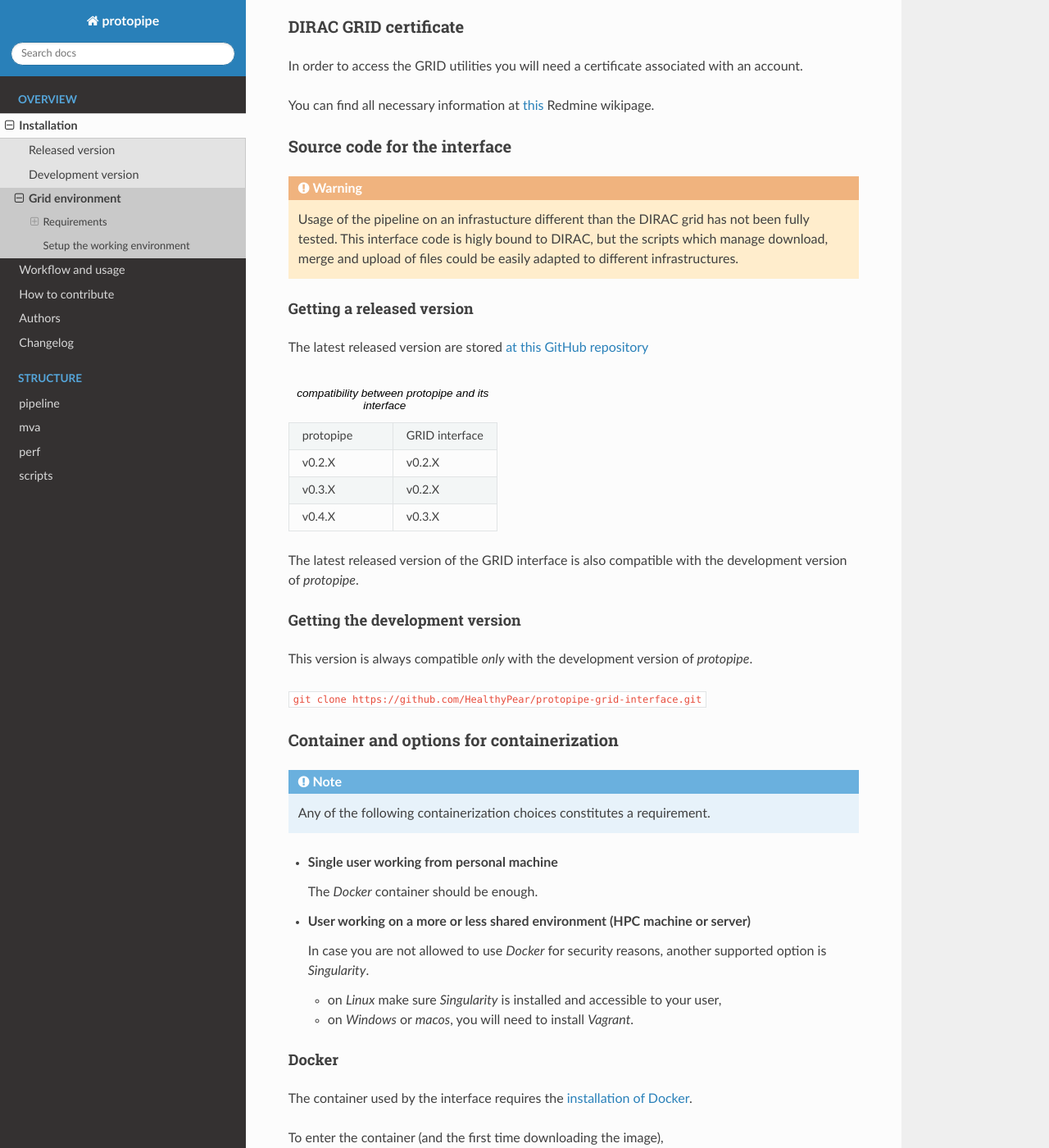
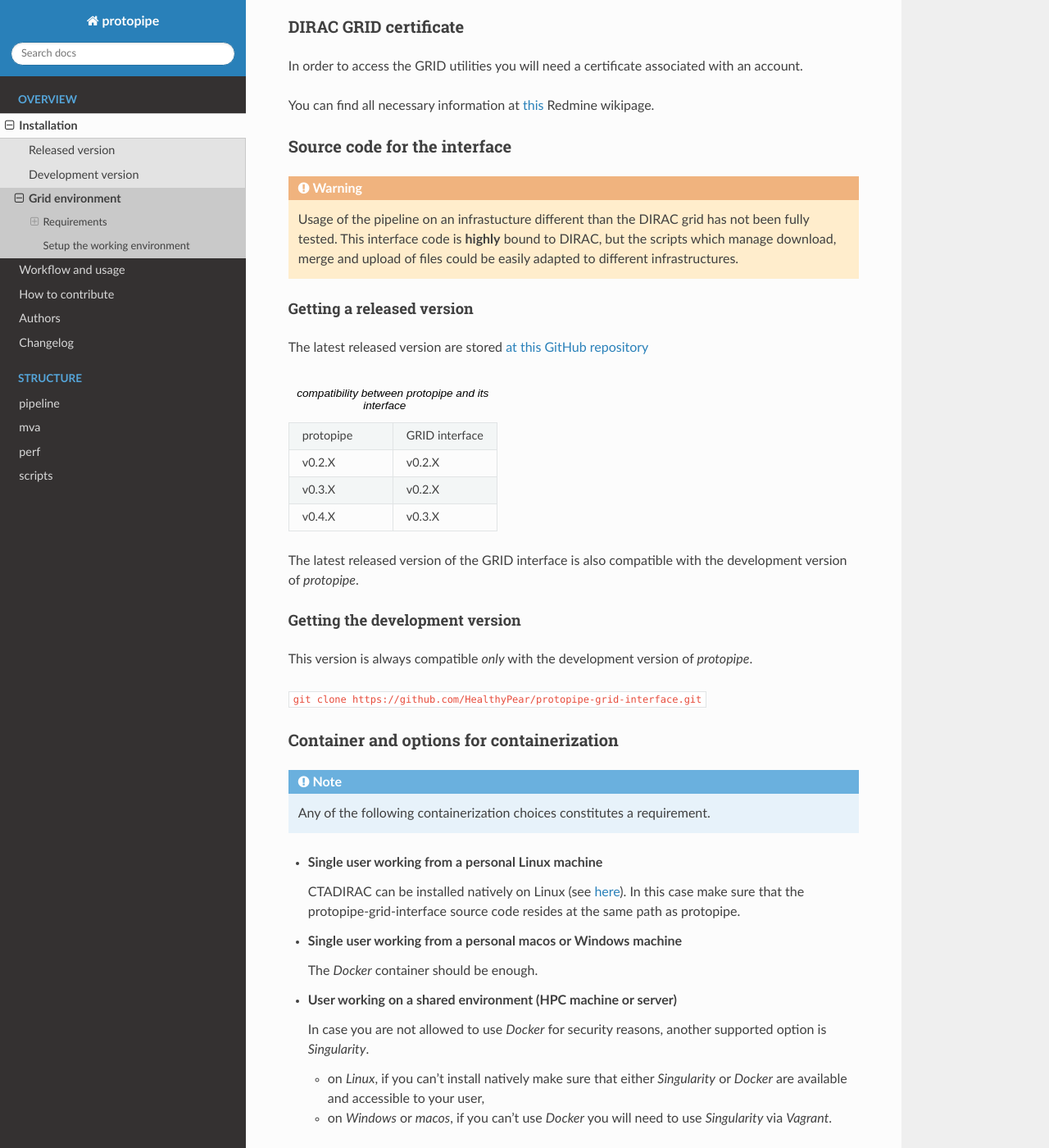
Before and after one commit to cta-observatory/protopipe, a Sphinx documentation site: the page built from docs/install/grid.rst, in a window 1280 px wide and 1400 px high, scrolled down 509 px. Shown: the whole window at 82% size. Built offline with Sphinx 7.4.7 and the Read the Docs theme 2.0.0, drawn with Linux system fonts in a browser that asks for light colours; pages that are not in the unit, such as notebooks, are missing from menus; the version number could not be read and is left out; some of the changed text lies outside the part shown.

Commit message:
Update GRID environment instalation instructions

```diff
--- a/docs/install/grid.rst
+++ b/docs/install/grid.rst
@@ -24,8 +24,10 @@ Source code for the interface
 =============================
 
 .. warning::
-  Usage of the pipeline on an infrastucture different than the DIRAC grid has not been fully tested.
-  This interface code is higly bound to DIRAC, but the scripts which manage download, merge and upload of files
+  Usage of the pipeline on an infrastucture different than the DIRAC grid has
+  not been fully tested.
+  This interface code is **highly** bound to DIRAC,
+  but the scripts which manage download, merge and upload of files
   could be easily adapted to different infrastructures.
 
 Getting a released version
@@ -62,16 +64,22 @@ Container and options for containerization
 .. note::
   Any of the following containerization choices constitutes a requirement.
 
-- **Single user working from personal machine**
+- **Single user working from a personal Linux machine**
+
+  CTADIRAC can be installed natively on Linux (see `here <https://forge.in2p3.fr/projects/cta_dirac/wiki/CTA-DIRAC_Users_Guide#Native-client-installation-SL6-CentOS67>`_).
+  In this case make sure that the protopipe-grid-interface source code
+  resides at the same path as protopipe.
+
+- **Single user working from a personal macos or Windows machine**
 
   The *Docker* container should be enough.
 
-- **User working on a more or less shared environment (HPC machine or server)**
+- **User working on a shared environment (HPC machine or server)**
 
   In case you are not allowed to use *Docker* for security reasons, another supported option is *Singularity*.
 
-  - on *Linux* make sure *Singularity* is installed and accessible to your user,
-  - on *Windows* or *macos*, you will need to install *Vagrant*.
+  - on *Linux*, if you can't install natively make sure that either *Singularity* or *Docker* are available and accessible to your user,
+  - on *Windows* or *macos*, if you can't use *Docker* you will need to use *Singularity* via *Vagrant*.
 
 Docker
 ------
@@ -213,9 +221,10 @@ but this can be solved easily by issuing the following command inside the contai
 
 ``source protopipe-grid-interface/setup.sh``
 
-This will not only install the missing Python packages,
-but also provide convenient environment variables ``$INTERFACE`` and ``$PROTOPIPE``
-for the source code.
+This will not only install some missing Python packages,
+but also provide convenient environment variables ``$GRID_INTERFACE`` and ``$PROTOPIPE``
+for the source code and check that the DIRAC interface has been properly
+installed and initialized.
 
 From here,
 
```
Also changed, not shown: other parts of docs/install/grid.rst (+2 -2 lines).
